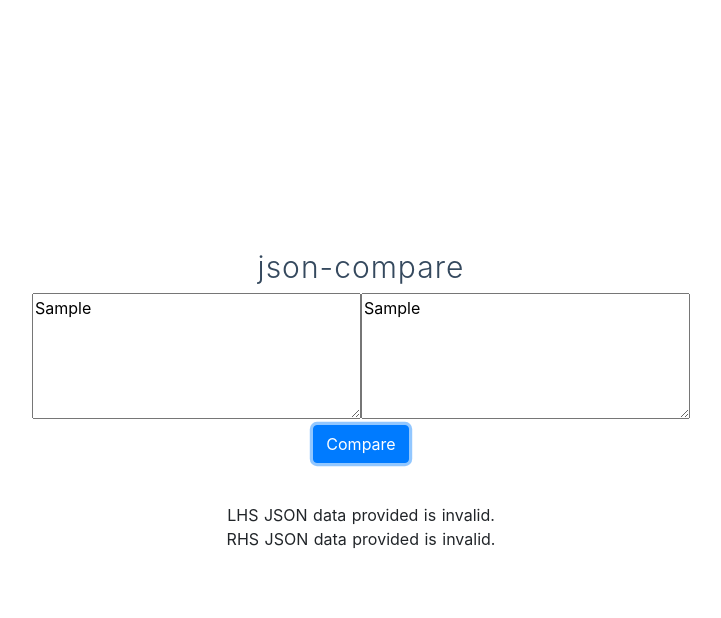
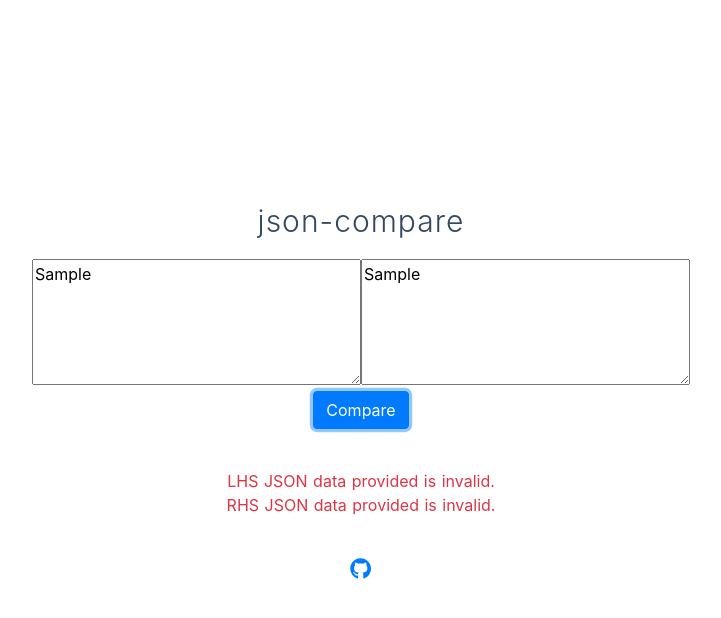
Before and after one commit to simmbiote/json-compare, a Nuxt app: page / in a window 1280 px wide. Both pictures are taken after typing "Sample", "Sample" into the empty fields and a click on the button "Compare". Shown: the top 618 px of the page, without its empty margins (279-1000 px from the left). Built offline with nearby package versions, Linux system fonts and the light colour scheme.

Commit message:
update readme, add FontAwesome for Vue

```diff
--- a/components/CompareForm.vue
+++ b/components/CompareForm.vue
@@ -7,7 +7,7 @@
                 <button type="submit" class="btn-primary btn"  >Compare</button>
             </div>
             </form>
-            <div class="error text-red" v-for="(item, $index) in errors" :key="$index">{{item}}</div>
+            <div class="error text-danger" v-for="(item, $index) in errors" :key="$index">{{item}}</div>
 
             <div id="results-area" :class=activeView v-if="items.length > 0">
             <p class="text-center">
@@ -60,6 +60,7 @@
 #results-area.investigate tbody tr.investigate {display: table-row;}
 </style>
 <script>
+
 
  const  tableItemsReference = [
             // { field: 'products.name', both_exist: false, type_match: false, value_match: false },
--- a/pages/index.vue
+++ b/pages/index.vue
@@ -5,18 +5,34 @@
         json-compare
       </h1>
         <CompareForm />
+        <p class="credits text-center">
+            <a href="https://github.com/simmbiote/json-compare" target="_blank" rel="noopener noreferrer">
+            <font-awesome-icon :icon="['fab', 'github']" swap-opacity size="lg" />
+            </a>
+        </p>
     </div>
   </div>
 </template>
 
 <script>
+
 import Logo from '~/components/Logo.vue'
 import CompareForm from '~/components/CompareForm.vue'
+import { library } from '@fortawesome/fontawesome-svg-core'
+import {   faGithub, faGithubAlt, faGithubSquare } from '@fortawesome/free-brands-svg-icons'
+import {   faUserSecret } from '@fortawesome/free-solid-svg-icons'
+import { FontAwesomeIcon } from '@fortawesome/vue-fontawesome'
+
+library.add(faGithub)
+library.add(faUserSecret)
+library.add(faGithubAlt)
+library.add(faGithubSquare)
 
 export default {
   components: {
     Logo,
-    CompareForm
+    CompareForm,
+    FontAwesomeIcon
   }
 }
 </script>
@@ -24,11 +40,9 @@ export default {
 <style>
 .container {
   margin: 0 auto;
-
   justify-content: center;
   align-items: center;
   text-align: center;
-
 }
 .flex-column {
     align-items: center;
@@ -37,7 +51,6 @@ export default {
   padding: 2vh 0;
   display: flex;
   justify-content: center;
-
 }
 .title {
   font-family: 'Quicksand', 'Source Sans Pro', -apple-system, BlinkMacSystemFont,
@@ -47,6 +60,7 @@ export default {
   font-size: 30px;
   color: #35495e;
   letter-spacing: 1px;
+  margin-bottom: 20px;
 }
 
 .links {
@@ -61,4 +75,6 @@ export default {
 .table-striped tbody tr.fail {
     background-color: rgb(240, 133, 133);
 }
+
+.credits { margin-top: 40px;}
 </style>
```
Also changed, not shown: package.json (+9 -4 lines), 2 other files (tests, documents, lock files or other folders).
